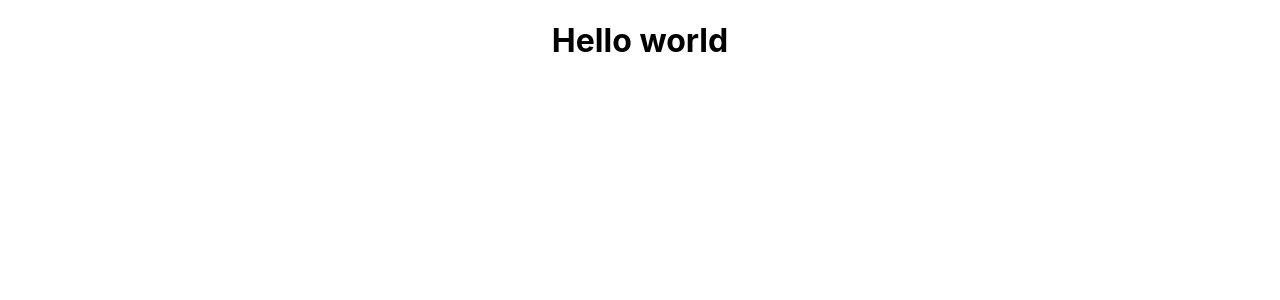
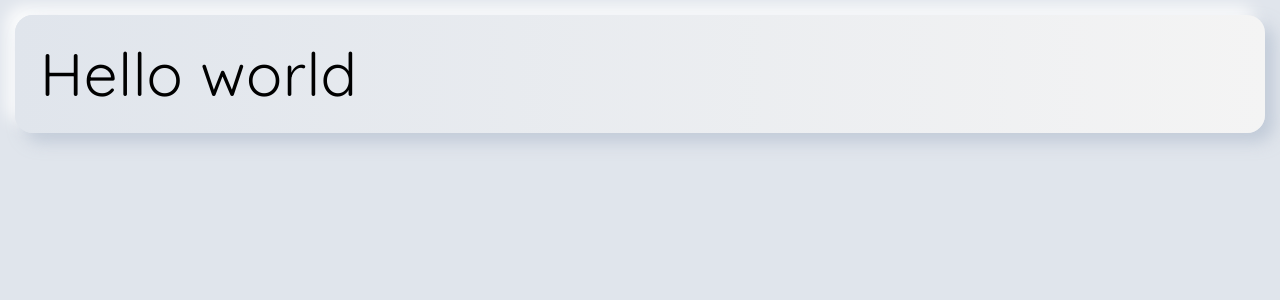
Before and after one commit to oklex/course-planner-web, a React (Create React App) app: page / in a window 1280 px wide. Shown: the top 300 px of the page. Built offline with nearby package versions, Linux system fonts and the light colour scheme.

Commit message:
updaed styling for basics

```diff
--- a/package.json
+++ b/package.json
@@ -6,6 +6,7 @@
     "@testing-library/jest-dom": "^4.2.4",
     "@testing-library/react": "^9.4.0",
     "@testing-library/user-event": "^7.2.1",
+    "bootstrap": "^4.4.1",
     "react": "^16.12.0",
     "react-dom": "^16.12.0",
     "react-helmet": "^5.2.1",
--- a/public/index.html
+++ b/public/index.html
@@ -6,9 +6,10 @@
     <meta name="viewport" content="width=device-width, initial-scale=1" />
     <meta name="theme-color" content="#000000" />
     <meta
-      name="description"
-      content="Web site created using create-react-app"
+      name="course planner"
+      content="course planner app created using create-react-app"
     />
+    <link href="https://fonts.googleapis.com/css?family=Open+Sans|Quicksand&display=swap" rel="stylesheet">
     <link rel="apple-touch-icon" href="%PUBLIC_URL%/logo192.png" />
     <!--
       manifest.json provides metadata used when your web app is installed on a
--- a/src/containers/app/App.scss
+++ /dev/null
@@ -1,38 +0,0 @@
-.App {
-  text-align: center;
-}
-
-.App-logo {
-  height: 40vmin;
-  pointer-events: none;
-}
-
-@media (prefers-reduced-motion: no-preference) {
-  .App-logo {
-    animation: App-logo-spin infinite 20s linear;
-  }
-}
-
-.App-header {
-  background-color: #282c34;
-  min-height: 100vh;
-  display: flex;
-  flex-direction: column;
-  align-items: center;
-  justify-content: center;
-  font-size: calc(10px + 2vmin);
-  color: white;
-}
-
-.App-link {
-  color: #61dafb;
-}
-
-@keyframes App-logo-spin {
-  from {
-    transform: rotate(0deg);
-  }
-  to {
-    transform: rotate(360deg);
-  }
-}
--- a/src/containers/app/App.tsx
+++ b/src/containers/app/App.tsx
@@ -1,6 +1,4 @@
 import React from "react";
-import "./App.scss";
-
 import { BrowserRouter as Router, Route, Switch } from "react-router-dom";
 import Helmet from "react-helmet";
 
@@ -8,7 +6,9 @@ class App extends React.Component<{}, {}> {
   render() {
     return (
       <div className="App">
-        <h1>Hello world</h1>
+        <div className="card">
+          <h1>Hello world</h1>
+        </div>
       </div>
     );
   }
--- a/src/containers/styles/index.scss
+++ /dev/null
@@ -1,13 +0,0 @@
-body {
-  margin: 0;
-  font-family: -apple-system, BlinkMacSystemFont, 'Segoe UI', 'Roboto', 'Oxygen',
-    'Ubuntu', 'Cantarell', 'Fira Sans', 'Droid Sans', 'Helvetica Neue',
-    sans-serif;
-  -webkit-font-smoothing: antialiased;
-  -moz-osx-font-smoothing: grayscale;
-}
-
-code {
-  font-family: source-code-pro, Menlo, Monaco, Consolas, 'Courier New',
-    monospace;
-}
--- a/src/index.tsx
+++ b/src/index.tsx
@@ -1,6 +1,6 @@
 import React from 'react';
 import ReactDOM from 'react-dom';
-import './containers/styles/index.scss'
+import './styles/index.scss'
 import App from './containers/app/App';
 import * as serviceWorker from './serviceWorker';
 
--- /dev/null
+++ b/src/styles/animations.scss
@@ -0,0 +1,31 @@
+@keyframes slideInDown {
+    from {
+      transform: translate3d(0, -100%, 0);
+      visibility: visible;
+    }
+
+    to {
+      transform: translate3d(0, 0, 0);
+    }
+  }
+
+  @keyframes slideOutUp {
+    from {
+      transform: translate3d(0, 0, 0);
+    }
+
+    to {
+      visibility: hidden;
+      transform: translate3d(0, -100%, 0);
+    }
+  }
+
+  @keyframes fadeIn {
+    from {
+      opacity: 0;
+    }
+
+    to {
+      opacity: 1;
+    }
+  }
--- /dev/null
+++ b/src/styles/colours.scss
@@ -0,0 +1,19 @@
+$black: black;
+$dark-grey: #404040;
+$neutral-grey: #6d6d6d;
+$light-grey: #f4f4f4;
+
+$dark-platinum: #A3B1C6;
+$platinum: #C2CBD9;
+$light-platinum: #E0E5EC;
+
+$green: #57A773;
+$red: #FE2222;
+$brand-blue: #3E7CB1;
+
+.lightText {
+    color: $light-grey;
+}
+.darkText {
+    color: $dark-grey;
+}
--- /dev/null
+++ b/src/styles/index.scss
@@ -0,0 +1,57 @@
+@import "./colours.scss";
+@import "./typography.scss";
+@import "./animations.scss";
+
+* {
+  margin: 0;
+  padding: 0;
+  border: 0;
+  outline: 0;
+  font-size: 100%;
+  vertical-align: baseline;
+  background: transparent;
+}
+
+html,
+body {
+  width: 100%;
+  height: 100%;
+  margin: 0px;
+  padding: 0px;
+  overflow-x: hidden;
+}
+
+body {
+  overflow-y: scroll;
+  background-color: $light-platinum;
+  .container {
+    padding-top: 25px;
+    padding-bottom: 25px;
+  }
+}
+
+body::-webkit-scrollbar {
+  margin-top: 12em;
+  width: 0.75em;
+}
+
+body::-webkit-scrollbar-track {
+  background-color: white;
+  -webkit-box-shadow: inset 0 0 6px rgba(0, 0, 0, 0.3);
+  box-shadow: inset 0 0 6px rgba(0, 0, 0, 0.3);
+}
+
+body::-webkit-scrollbar-thumb {
+  background-color: $neutral-grey;
+}
+
+.card {
+  width:auto;
+  height: auto;
+  margin: 15px;
+  background: linear-gradient(90deg, $light-platinum 0%, $light-grey 100%);
+  box-shadow: 9px 9px 16px rgba(163, 177, 198, 0.5),
+    -9px -9px 16px rgba(255, 255, 255, 0.9);
+  border-radius: 18px;
+  padding: 25px;
+}
--- /dev/null
+++ b/src/styles/typography.scss
@@ -0,0 +1,59 @@
+$basicLinePadding: 8px;
+
+body {
+  margin: 0;
+  font-family: "Quicksand", "Open Sans", sans-serif;
+  font-weight: 300;
+  -webkit-font-smoothing: antialiased;
+  -moz-osx-font-smoothing: grayscale;
+}
+
+// default
+h1,
+h2,
+h1,
+h2,
+h3,
+h4,
+p {
+  font-style: normal;
+  font-weight: normal;
+  letter-spacing: 0.01em;
+  transition: 0.1s ease-out;
+}
+
+h1 {
+  $h1_size: 60px;
+  font-size: $h1_size;
+  line-height: $h1_size + $basicLinePadding;
+}
+h2 {
+  $h2_size: 30px;
+  font-size: $h2_size;
+  line-height: $h2_size + $basicLinePadding;
+}
+
+h3 {
+  $h3_size: 20px;
+  font-size: $h3_size;
+  line-height: $h3_size + $basicLinePadding;
+}
+p {
+  $p_size: 20px;
+  font-size: $p_size;
+  line-height: $p_size + $basicLinePadding;
+}
+
+a {
+  color: inherit;
+  transition: 0.1s ease-out !important;
+}
+a:hover {
+  color: inherit;
+  text-decoration: none;
+}
+
+code {
+  font-family: source-code-pro, Menlo, Monaco, Consolas, "Courier New",
+    monospace;
+}
```
Also changed, not shown: src/containers/Login/Login.tsx (added, +13 -0 lines), 1 other file (tests, documents, lock files or other folders).
